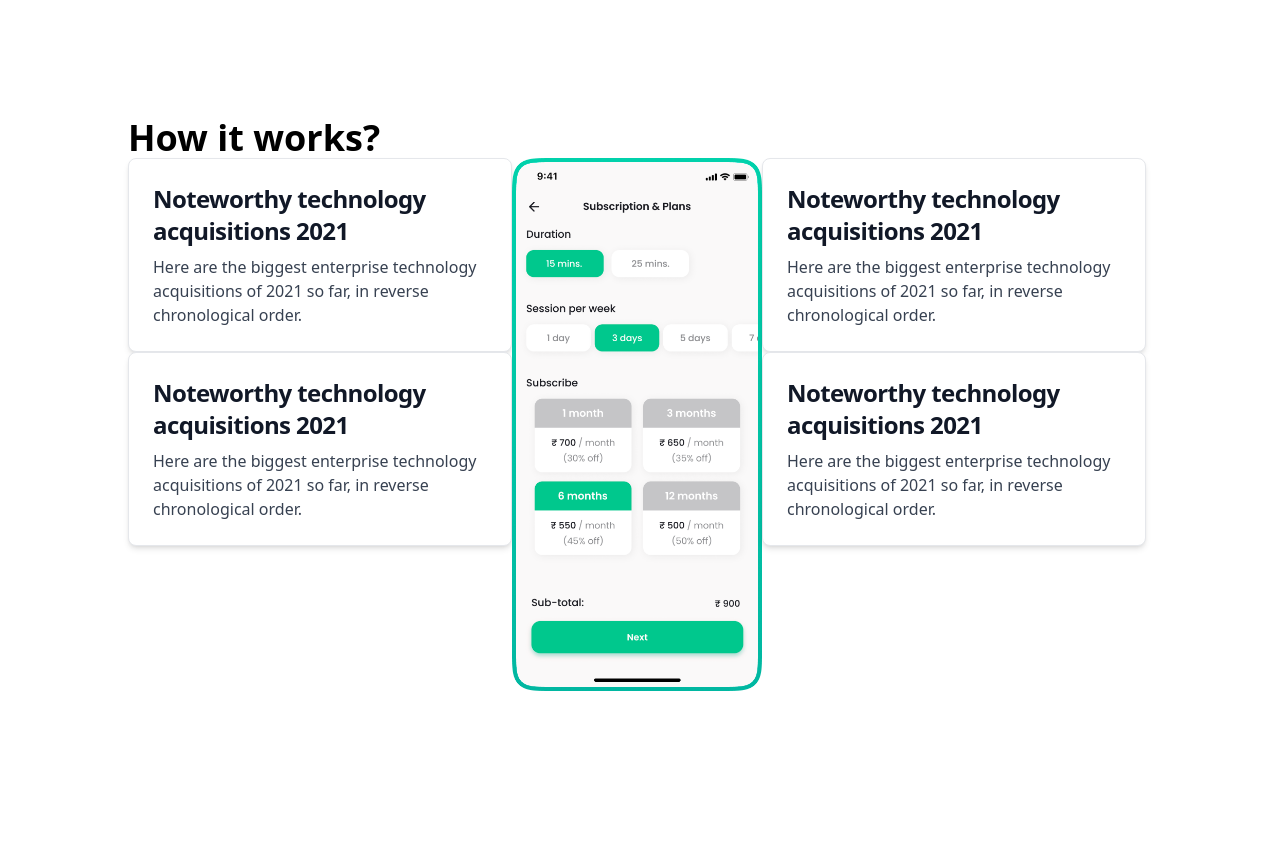
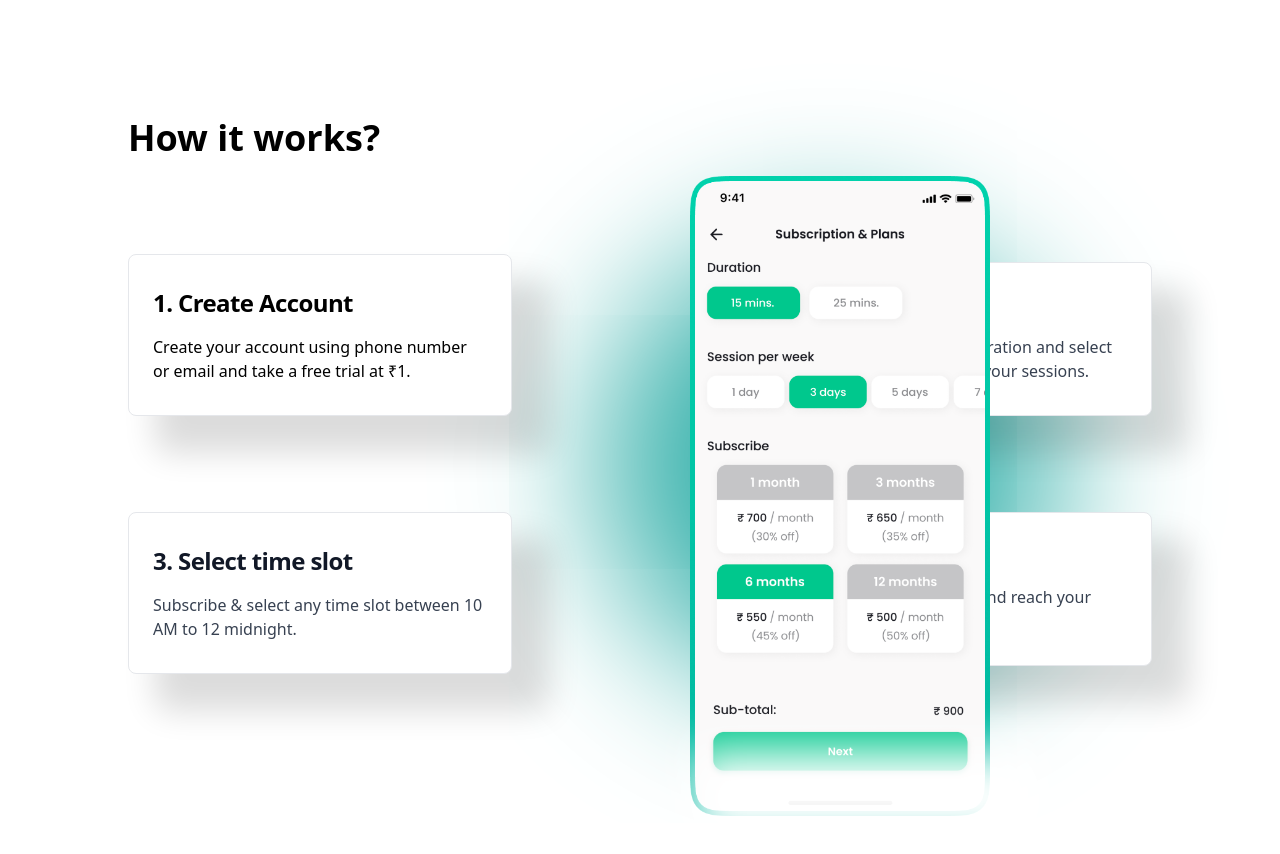
Before and after one commit to samyakkhatua/clapingo-Landing-Page, a React (Vite) app: page / in a window 1280 px wide. Shown: the part 1718-2572 px from the top of the page. Before the commit the page ends 2433 px from the top, so only its background shows below. Built offline with nearby package versions, Linux system fonts and the light colour scheme.

Commit message:
all components designed

```diff
--- a/src/App.css
+++ b/src/App.css
@@ -36,7 +36,7 @@
   left: 0;
   width: 100%;
   height: 100%;
-  background: rgba(0, 0, 0, 0.25)
+  background: rgba(0, 0, 0, 0.25);
 }
 .module > .header > h1 {
   margin: 0;
--- a/src/App.jsx
+++ b/src/App.jsx
@@ -8,7 +8,7 @@ import Stats from "./components/Stats/Stats";
 
 function App() {
   return (
-    <div className="px-32">
+    <div className="">
       <Navbar />
       <Hero />
       <Stats />
--- a/src/components/Hero/Hero.jsx
+++ b/src/components/Hero/Hero.jsx
@@ -2,7 +2,7 @@ import React from "react";
 
 export default function Hero() {
   return (
-    <div className="flex pt-16">
+    <div className="flex pt-16 px-32">
       {/* Headline */}
       <div className="w-[60%]">
         <h1 class="mb-4 text4xl font-extrabold leading-none tracking-tight text-gray-900 md:text-5xl lg:text-6xl">
--- a/src/components/HowItWorks/HowItWorks.jsx
+++ b/src/components/HowItWorks/HowItWorks.jsx
@@ -2,73 +2,76 @@ import React from "react";
 
 export default function HowItWorks() {
   return (
-    <div className="mt-[100px] mb-6">
+    <div className="mt-[100px] mb-96 px-32">
       <p className="text-4xl font-extrabold">How it works?</p>
 
-      <div className="flex">
+      <div className="flex gap-4 mt-24 justify-between items-center">
         {/* col 1 */}
         <div className="">
           <a
             href="#"
-            class="block max-w-sm p-6 bg-white border border-gray-200 rounded-lg shadow-md hover:bg-gray-100 dark:bg-gray-800 dark:border-gray-700 dark:hover:bg-gray-700"
+            class="block max-w-sm px-6 py-8 mb-24 bg-white border border-gray-200 rounded-lg shadow-[32px_32px_32px_5px_#00000024]"
           >
-            <h5 class="mb-2 text-2xl font-bold tracking-tight text-gray-900 dark:text-white">
-              Noteworthy technology acquisitions 2021
+            <h5 class="mb-4 text-2xl font-bold tracking-tight text-black">
+              1. Create Account
             </h5>
-            <p class="font-normal text-gray-700 dark:text-gray-400">
-              Here are the biggest enterprise technology acquisitions of 2021 so
-              far, in reverse chronological order.
+            <p class="font-normal text-black">
+              Create your account using phone number or email and take a free
+              trial at ₹1.
             </p>
           </a>
 
           <a
             href="#"
-            class="block max-w-sm p-6 bg-white border border-gray-200 rounded-lg shadow-md hover:bg-gray-100 dark:bg-gray-800 dark:border-gray-700 dark:hover:bg-gray-700"
+            class="block max-w-sm px-6 py-8 bg-white border border-gray-200 rounded-lg shadow-[32px_32px_32px_5px_#00000024]"
           >
-            <h5 class="mb-2 text-2xl font-bold tracking-tight text-gray-900 dark:text-white">
-              Noteworthy technology acquisitions 2021
+            <h5 class="mb-4 text-2xl font-bold tracking-tight text-gray-900 dark:text-white">
+              3. Select time slot
             </h5>
             <p class="font-normal text-gray-700 dark:text-gray-400">
-              Here are the biggest enterprise technology acquisitions of 2021 so
-              far, in reverse chronological order.
+              Subscribe & select any time slot between 10 AM to 12 midnight.
             </p>
           </a>
         </div>
 
-        {/* col 2 */}
-        <div className="flex">
-          <img
-            className="w-[250px]"
-            src="src/components/HowItWorks/clapingoAppScreenshot.png"
-            alt="clapingo App Screenshot"
-          />
+        {/* col 2 - image */}
+        <div className="flex items-center ">
+          <div className="absolute w-64 left-[700px] bg-teal-500 rounded-full h-64 z-[-1] shadow-[0px_0px_150px_100px_#38b2ac]"></div>
+          <div className="absolute left-[690px]">
+            <img
+              className="w-[300px] pt-16"
+              src="src/components/HowItWorks/clapingoAppScreenshot.png"
+              alt="clapingo App Screenshot"
+            />
+          <div className="absolute bg-white w-[350px] h-24 z-10 blur-xl left-[0px] bottom-[-30px]"></div>
+          </div>
         </div>
 
         {/* col 3 */}
-        <div>
+        <div className="">
           <a
             href="#"
-            class="block max-w-sm p-6 bg-white border border-gray-200 rounded-lg shadow-md hover:bg-gray-100 dark:bg-gray-800 dark:border-gray-700 dark:hover:bg-gray-700"
+            class="block max-w-sm px-6 py-8 mb-24 bg-white border border-gray-200 rounded-lg shadow-[32px_32px_32px_5px_#00000024]"
           >
             <h5 class="mb-2 text-2xl font-bold tracking-tight text-gray-900 dark:text-white">
-              Noteworthy technology acquisitions 2021
+              2. Subscribe
             </h5>
             <p class="font-normal text-gray-700 dark:text-gray-400">
-              Here are the biggest enterprise technology acquisitions of 2021 so
-              far, in reverse chronological order.
+              Choose your preferred duration and select subscription package for
+              your sessions.
             </p>
           </a>
 
           <a
             href="#"
-            class="block max-w-sm p-6 bg-white border border-gray-200 rounded-lg shadow-md hover:bg-gray-100 dark:bg-gray-800 dark:border-gray-700 dark:hover:bg-gray-700"
+            class="block max-w-sm px-6 py-8 bg-white border border-gray-200 rounded-lg shadow-[32px_32px_32px_5px_#00000024]"
           >
             <h5 class="mb-2 text-2xl font-bold tracking-tight text-gray-900 dark:text-white">
-              Noteworthy technology acquisitions 2021
+              4. You are done
             </h5>
             <p class="font-normal text-gray-700 dark:text-gray-400">
-              Here are the biggest enterprise technology acquisitions of 2021 so
-              far, in reverse chronological order.
+              That’s it! Start practicing and reach your learning goal in
+              speaking.
             </p>
           </a>
         </div>
--- a/src/components/Navbar/Navbar.jsx
+++ b/src/components/Navbar/Navbar.jsx
@@ -2,8 +2,8 @@ import React from "react";
 
 function Navbar() {
   return (
-    <div className="">
-      <nav class="bg-white border-gray-200 px-2 py-2.5 rounded">
+    <div className="px-32">
+      <nav class="bg-white border-gray-200 py-2.5 rounded">
         <div class="container flex flex-wrap items-center justify-between mx-auto">
 
           {/* logo */}
--- a/src/components/Offer/Offer.jsx
+++ b/src/components/Offer/Offer.jsx
@@ -2,7 +2,7 @@ import React from "react";
 
 export default function Offer() {
   return (
-    <div className="mt-[100px] ">
+    <div className="mt-[100px] px-32">
       <p className="text-4xl font-extrabold flex items-center justify-center">
         What we offer?
       </p>
--- a/src/components/Stats/Stats.jsx
+++ b/src/components/Stats/Stats.jsx
@@ -2,7 +2,7 @@ import React from "react";
 
 export default function Stats() {
   return (
-    <div className="mt-20 flex bg-slate-200 bg-gradient-to-r from-teal-500 via-white to-white">
+    <div className="mt-20 px-32 flex bg-slate-200 bg-gradient-to-r from-teal-500 via-white to-white">
       {/* stats boxes */}
       <div className="flex flex-wrap w-[50%] my-20 mr-20">
         <div className="flex gap-6 mb-6">
```
